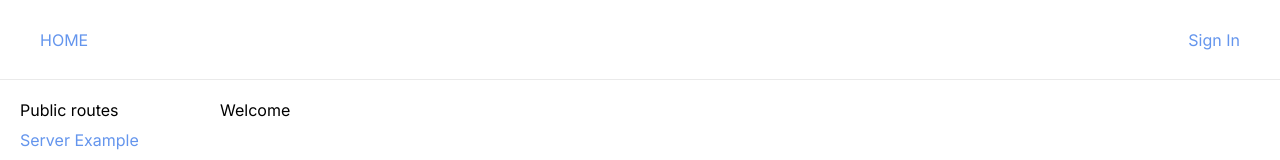
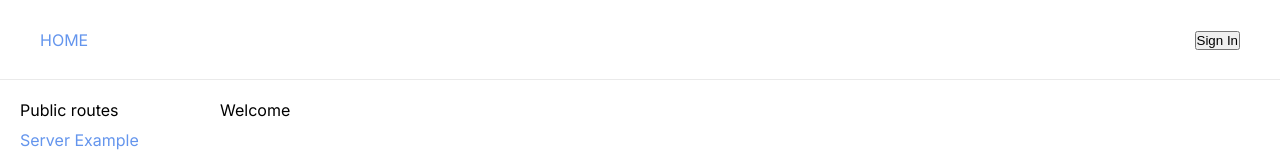
Before and after one commit to janrembold/next-fullstack, a Next.js app: page / in a window 1280 px wide. Shown: the top 160 px of the page. Built offline with nearby package versions, Linux system fonts and the light colour scheme; no server answers.

Commit message:
fix login and logout

```diff
--- a/src/components/Auth/SignIn.tsx
+++ b/src/components/Auth/SignIn.tsx
@@ -1,5 +1,11 @@
-import Link from "next/link";
+"use client";
+
+import { signIn } from "next-auth/react";
 
 export function SignIn() {
-  return <Link href="/api/auth/signin">Sign In</Link>;
+  return (
+    <button onClick={() => signIn("auth0", { callbackUrl: "/" })}>
+      Sign In
+    </button>
+  );
 }
--- a/src/components/Auth/SignOut.tsx
+++ b/src/components/Auth/SignOut.tsx
@@ -1,5 +1,9 @@
-import Link from "next/link";
+"use client";
+
+import { signOut } from "next-auth/react";
 
 export function SignOut() {
-  return <Link href="/api/auth/signout">Sign Out</Link>;
+  return (
+    <button onClick={() => signOut({ callbackUrl: "/" })}>Sign Out</button>
+  );
 }
```
